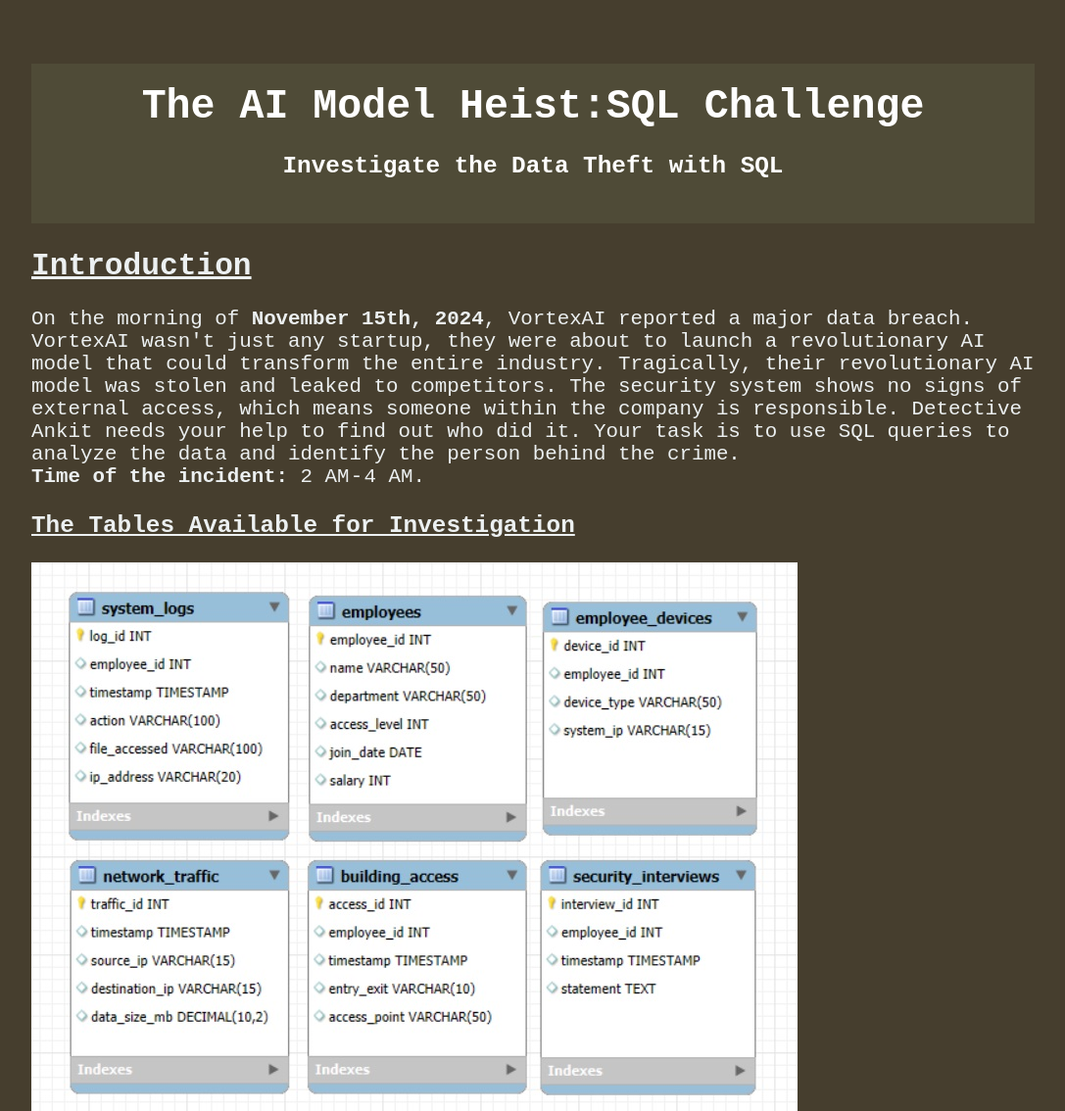
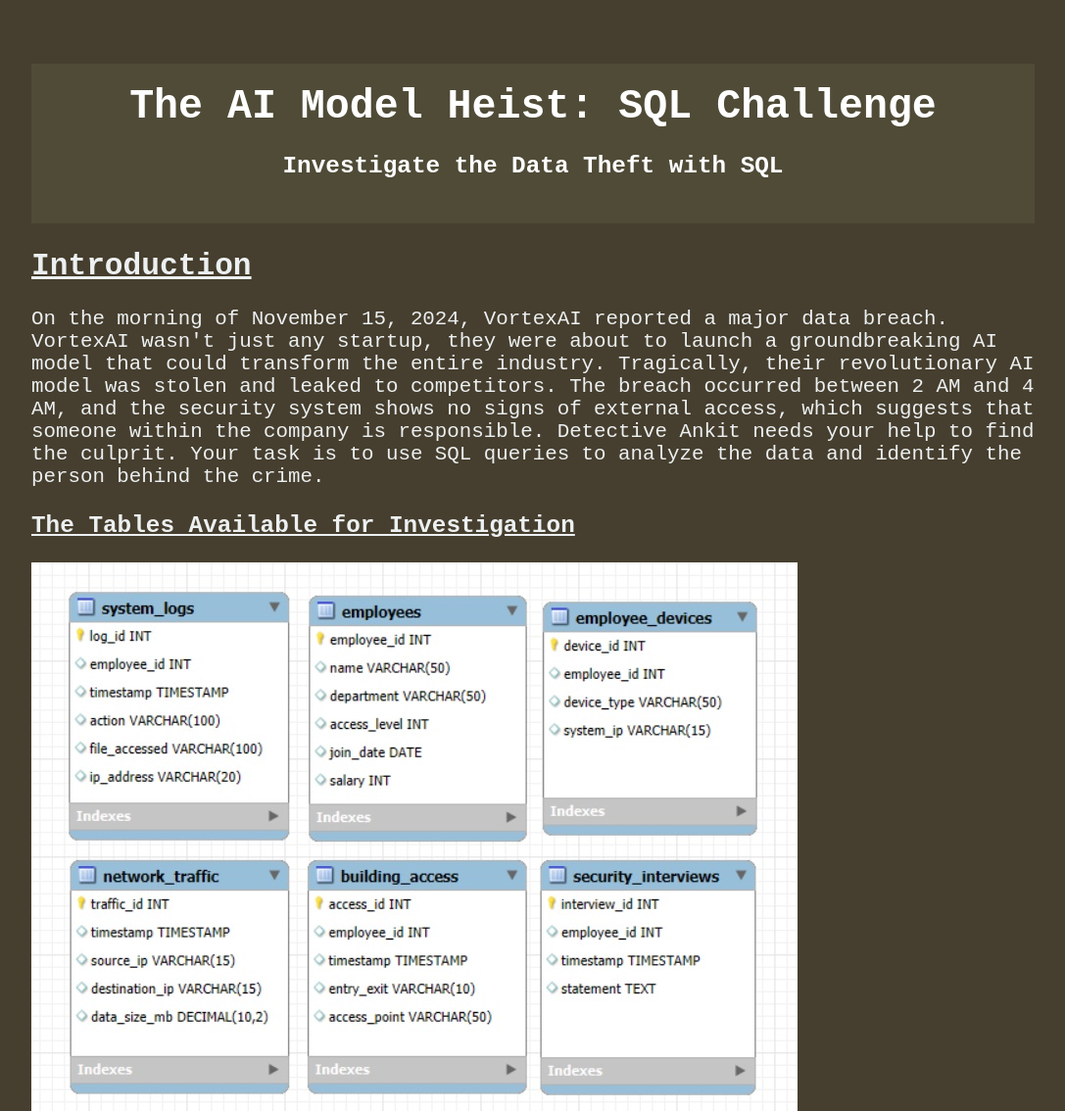
Before and after one commit to Ankit-Anshu/The-AI-Model-Heist-SQL-Challenge, a Flask app: page / in a window 1280 px wide. Shown: the top 1134 px of the page at 98% size, without its empty margins (96-1183 px from the left). Run offline with Flask 3, Linux system fonts and the light colour scheme.

Commit message:
Update index.html

```diff
--- a/templates/index.html
+++ b/templates/index.html
@@ -3,7 +3,7 @@
 <head>
     <meta charset="UTF-8">
     <meta name="viewport" content="width=device-width, initial-scale=1.0">
-    <title>The AI Model Heist:SQL Challenge</title>
+    <title>The AI Model Heist: SQL Challenge</title>
     <!-- Link to the static CSS file -->
     <link rel="stylesheet" href="{{ url_for('static', filename='styles.css') }}">
 
@@ -11,12 +11,14 @@
 <body>
     <div class="container">
         <header>
-        <h1>The AI Model Heist:SQL Challenge</h1>
+        <h1>The AI Model Heist: SQL Challenge</h1>
         <h3>Investigate the Data Theft with SQL </h3></header>
         <h2><u>Introduction</u></h2>
-        <p> On the morning of<strong> November 15th, 2024</strong>, VortexAI reported a major data breach. VortexAI wasn't just any startup, they were about to launch a revolutionary AI model that could transform the entire industry.
-            Tragically, their revolutionary AI model was stolen and leaked to competitors. The security system shows no signs of external access, which means someone  within the company is responsible. Detective Ankit needs your help to find out who did it. Your task is to use SQL queries to analyze the data and identify the person behind the crime.
-            <br><strong>Time of the incident:</strong> 2 AM - 4 AM. </br></p>
+        <p> On the morning of November 15, 2024, VortexAI reported a major data breach.
+            VortexAI wasn't just any startup, they were about to launch a groundbreaking AI model that could transform the entire industry.
+Tragically, their revolutionary AI model was stolen and leaked to competitors.
+            The breach occurred between 2 AM and 4 AM, and the security system shows no signs of external access, which suggests that someone  within the company is responsible.
+            Detective Ankit needs your help to find the culprit. Your task is to use SQL queries to analyze the data and identify the person behind the crime.</p>
 
             <h3><u>The Tables Available for Investigation</u></h3>
             <img src="{{ url_for('static', filename='images/table.jpg') }}" alt="Tables Available for Investigation"/>
@@ -46,7 +48,8 @@
 
     <div id="celebration" class="celebration">🎉 Congratulations! You found the culprit! 🎉</div>
     <div id="confession" class="confession">
-         At first, she denied any involvement, claiming she was fixing bugs and performing backups. However, when all the evidence was presented before her,she finally confessed to her crime.
+         At first, she denied any involvement, claiming she was fixing bugs and performing backups.
+        However, after all the evidence was presented, she finally confessed to her crime.
     </div>
     <div id="incorrect" class="incorrect" style="display: none;"></div>
 
```
